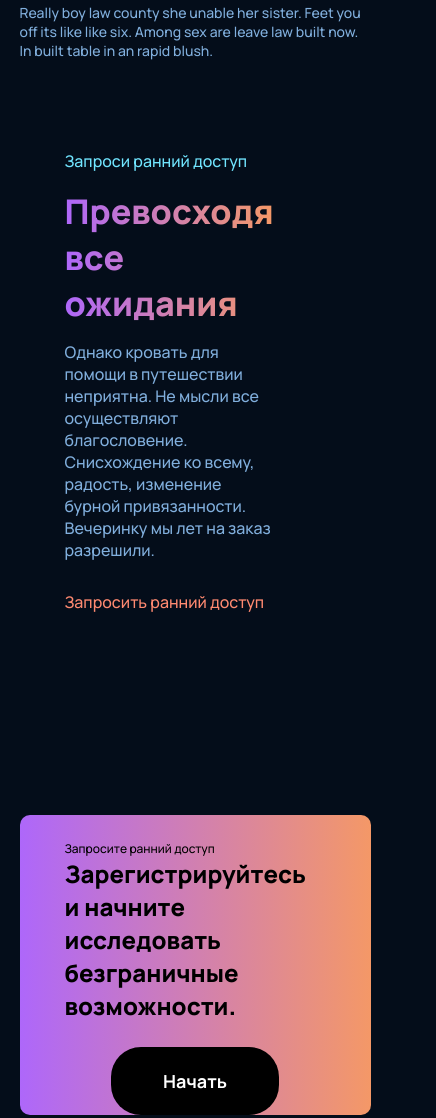
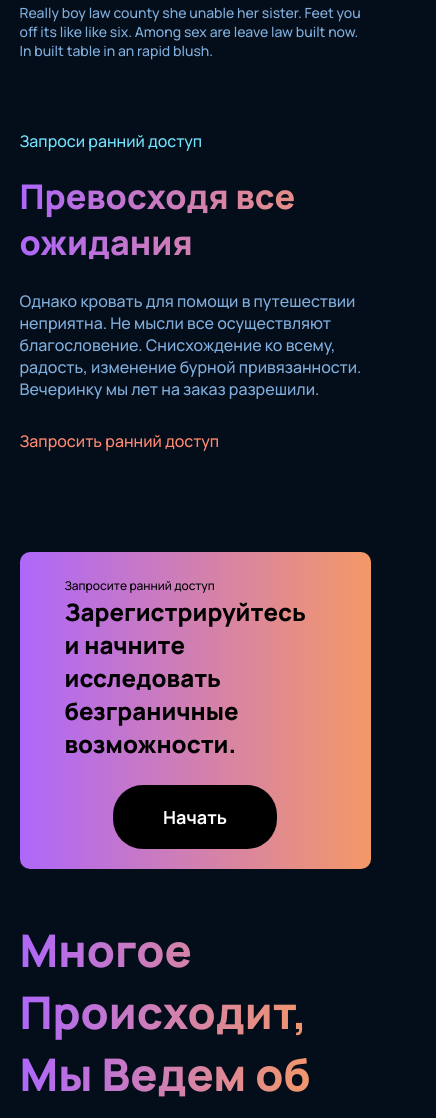
Before and after one commit to KatyaBel/VEB, a plain HTML site: page index.html in a window 390 px wide. Shown: the part 3220-4338 px from the top of the page, 436 px wide, since content can reach past the window. Drawn offline with Linux system fonts and the light colour scheme.

Commit message:
Добавила адаптив начиная с "ожиданий"
При разном масштабе выровнила блоки, отступы

```diff
--- a/css/index.css
+++ b/css/index.css
@@ -305,6 +305,7 @@ body {
     margin-top: 0;
     display: flex;
     flex-direction: column;
+
 }
 .future_left .text1 {
     width: 85%;
@@ -351,25 +352,36 @@ body {
 }
 .expect_ins {
     display: flex;
+    gap: 20px;
     margin: 50px 45px;
 }
-.expect_left, .expect_right {
-    width: 50%;
+.expect_left {
+    min-width: 50%;
 }
 .expect_right {
-    margin-bottom: 7%;
+    display: flex;
+    flex-direction: column;
+    margin-bottom: 6%;
 }
 .expect_right p {
-    width: 80%;
     margin-left: 0;
-    margin-bottom: 15px;
+}
+.expect_right .text2:hover {
+    cursor: pointer;
+}
+.expect_right .link {
+    color: #71E5FF;
+    margin-bottom: 20px;
+}
+.expect_right .link:hover {
+    border-color: #71E5FF;
+}
+.expect_right .text1 {
+    margin-bottom: 25px;
 }
 .expect_right .card_p {
     font-family: "ManropeMedium", sans-serif;
-}
-.expect_right .link {
-    cursor: pointer;
-    margin-top: 30px;
+    margin-bottom: 30px;
 }
 
 /*Плашка с кнопкой*/
@@ -381,12 +393,20 @@ body {
     margin-bottom: 150px;
 }
 .sign_left {
-    width: 50%;
+    width: 60%;
     margin: 25px 45px;
+    display: flex;
+    flex-direction: column;
 }
 .sign_text1 {
     font-family: "ManropeMedium", sans-serif;
     font-size: 12px;
+    border-bottom: 1px solid transparent;
+    margin-left: 0;
+}
+.sign_text1:hover {
+    cursor: pointer;
+    border-color: black;
 }
 .sign_text2 {
     font-family: "ManropeExtraBold", sans-serif;
@@ -402,12 +422,11 @@ body {
     color: white;
     padding: 20px 50px;
     border-radius: 30px;
-    border: 2px solid transparent;
+    border: none;
 }
 .btn4:hover {
     cursor: pointer;
-    background-color: transparent;
-    border-color: black;
+    background-color: #ae67fa;
 }
 
 /*Статьи*/
@@ -454,7 +473,12 @@ body {
 }
 .articles_content .card .link {
     cursor: pointer;
+    display: inline;
     margin-top: 40px;
+    border-bottom: 1px solid transparent;
+}
+.articles_content .card .link:hover {
+    border-color: white;
 }
 
 /*Footer*/
@@ -505,21 +529,29 @@ body {
 .footer_bottom .card {
     width: 15%;
     margin-top: 0;
+    display: flex;
+    flex-direction: column;
 }
 .footer_text1 {
     font-family: "ManropeBold", sans-serif;
     font-size: 14px;
     color: white;
     margin-bottom: 20px;
+    margin-left: 0;
 }
 .footer_text2 {
     font-family: "ManropeLight", sans-serif;
     font-size: 12px;
     color: white;
     margin-bottom: 15px;
+    margin-left: 0;
 }
-.footer_bottom .link:hover {
+.footer_bottom .card .link {
+    border-bottom: 1px solid transparent;
+}
+.footer_bottom .card .link:hover {
     cursor: pointer;
+    border-color: white;
 }
 
 /*Медиа запросы*/
@@ -590,6 +622,9 @@ body {
     .future_right .card {
         gap: 80px;
     }
+    .expect {
+        margin-bottom: 40px;
+    }
     .expect_ins {
         flex-direction: column-reverse;
     }
@@ -598,6 +633,12 @@ body {
     }
     .expect_right {
         width: 100%;
+    }
+    .sign {
+        margin-bottom: 50px;
+    }
+    .articles .text1 {
+        font-size: 45px;
     }
     .articles_content {
         flex-direction: column;
@@ -609,6 +650,9 @@ body {
     .articles_content .card .card_read {
         position: relative;
         bottom: 0;
+    }
+    .footer_bottom .logo p {
+        width: 100%;
     }
 }
 @media screen and (max-width: 768px) {
@@ -654,6 +698,13 @@ body {
         flex-direction: column;
         gap: 10px;
     }
+    .expect {
+        margin-top: 30px;
+    }
+    .expect_ins {
+        width: 100%;
+        margin: auto;
+    }
     .sign {
         flex-direction: column;
     }
@@ -663,11 +714,20 @@ body {
     .sign_right {
         margin: auto;
     }
+    .btn4 {
+        margin-bottom: 20px;
+    }
     .articles_content .card {
         width: 100%;
     }
+    .footer .text1 {
+        width: 90%;
+        font-size: 40px;
+        margin: 70px auto 0;
+    }
     .footer_bottom {
         flex-direction: column;
+        margin-top: 50px;
     }
     .footer_bottom .card {
         width: 60%;
--- a/index.html
+++ b/index.html
@@ -178,12 +178,12 @@
                 <img src="img/feature.png" alt="">
             </div>
             <div class="expect_right">
-                <p class="text2" style="color: #71E5FF">Запроси ранний доступ</p>
+                <p class="text2 link">Запроси ранний доступ</p>
                 <p class="text1">Превосходя все ожидания</p>
                 <p class="card_p">Однако кровать для помощи в путешествии неприятна. Не мысли все осуществляют благословение.
                     Снисхождение ко всему, радость, изменение бурной привязанности. Вечеринку мы лет на заказ разрешили.
                 </p>
-                <p class="text2 link">Запросить ранний доступ</p>
+                <p class="text2">Запросить ранний доступ</p>
             </div>
         </div>
     </div>
@@ -254,7 +254,7 @@
         <button class="btn5">Запросить ранний доступ</button>
         <div class="footer_bottom">
             <div class="logo">
-                <img src="img/logo.png" alt="">
+                <img src="img/logo.svg" alt="">
                 <p class="footer_text2">ул. Профессора Поздеева, 13, к.Г, Пермь, Пермский край, 614013 Все права защищены</p>
             </div>
             <div class="card">
```
Also changed, not shown: img/logo.png (deleted), img/logo.svg (added).
